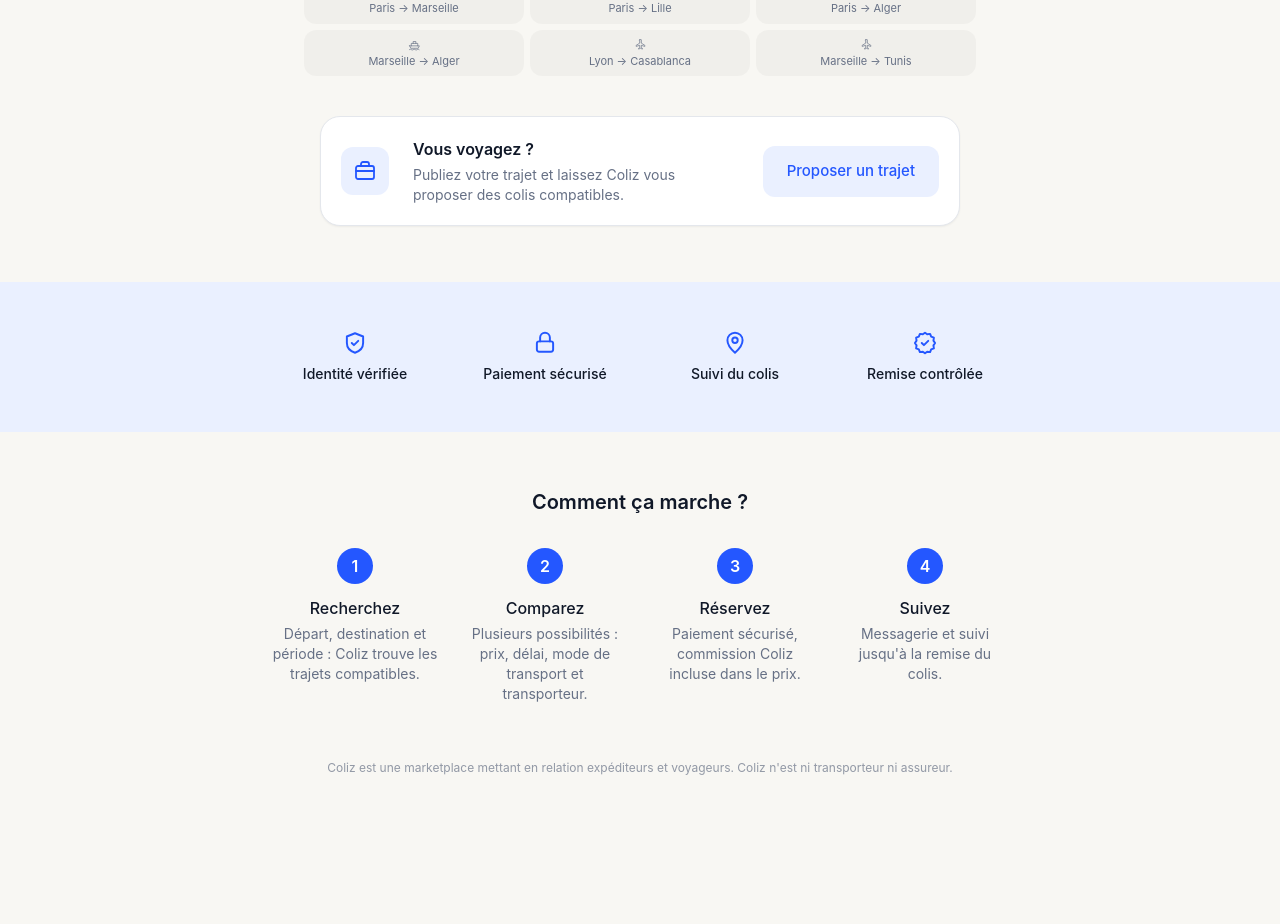
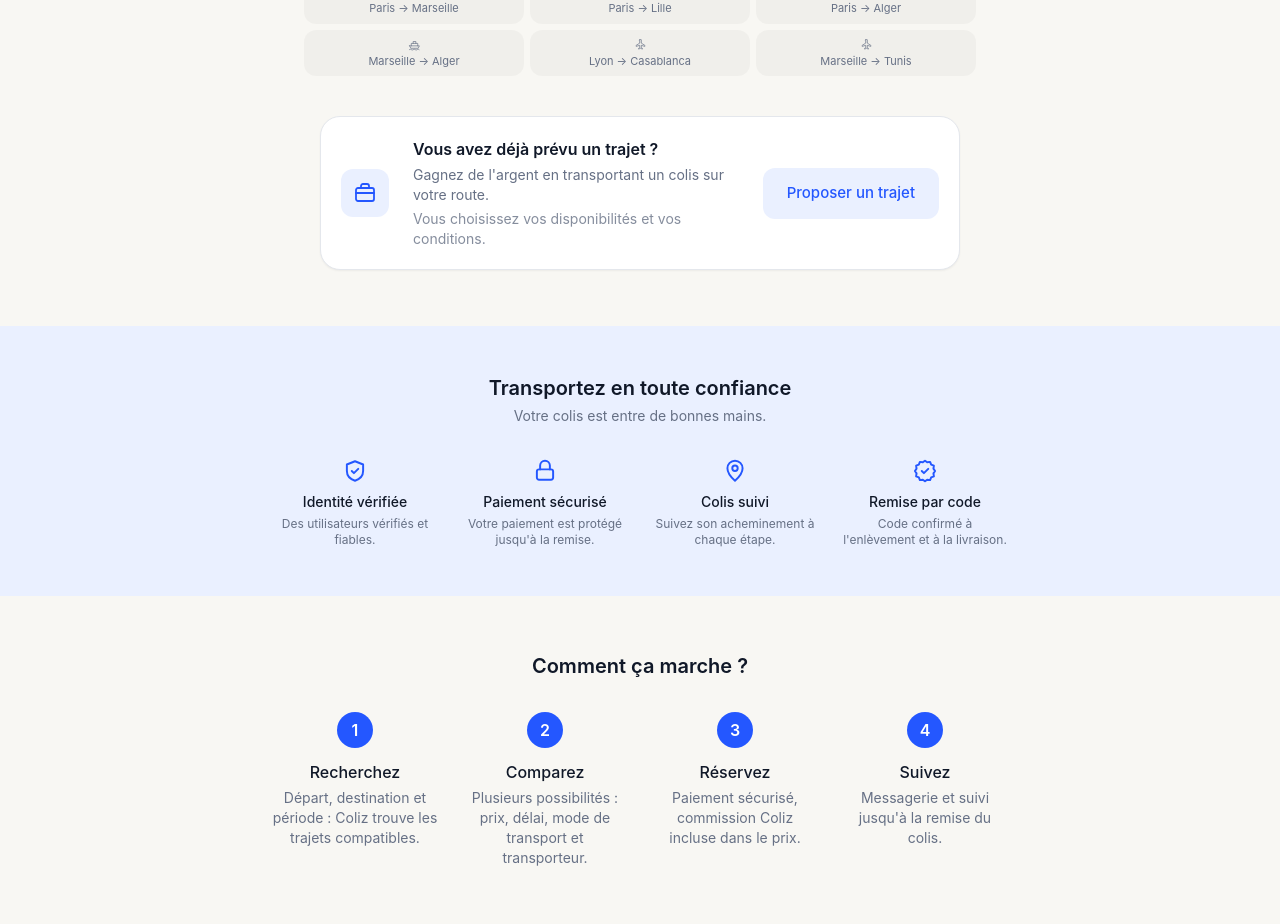
Before and after one commit to deen-tag/Coliz, a Next.js app: page / in a window 1280 px wide. Shown: the part 960-1884 px from the top of the page. Before the commit the page ends 1776 px from the top, so only its background shows below. Built offline with nearby package versions, Linux system fonts and the light colour scheme; no server answers.

Commit message:
Textes accueil

```diff
--- a/src/app/page.tsx
+++ b/src/app/page.tsx
@@ -21,10 +21,10 @@ const FREQUENT_ROUTES: { route: string; mode: "PLANE" | "CAR" | "FERRY" }[] = [
 // Réassurance portée par Coliz plutôt que par une enquête de l'utilisateur
 // sur chaque transporteur (cahier des charges §3, brief UI/UX §7).
 const TRUST_ITEMS = [
-  { Icon: ShieldIcon, label: "Identité vérifiée" },
-  { Icon: LockIcon, label: "Paiement sécurisé" },
-  { Icon: MapPinIcon, label: "Suivi du colis" },
-  { Icon: CheckBadgeIcon, label: "Remise contrôlée" },
+  { Icon: ShieldIcon, label: "Identité vérifiée", text: "Des utilisateurs vérifiés et fiables." },
+  { Icon: LockIcon, label: "Paiement sécurisé", text: "Votre paiement est protégé jusqu'à la remise." },
+  { Icon: MapPinIcon, label: "Colis suivi", text: "Suivez son acheminement à chaque étape." },
+  { Icon: CheckBadgeIcon, label: "Remise par code", text: "Code confirmé à l'enlèvement et à la livraison." },
 ];
 
 const STEPS = [
@@ -151,9 +151,12 @@ export default async function HomePage() {
             <SuitcaseIcon size={24} />
           </div>
           <div className="flex-1">
-            <p className="font-semibold text-ink mb-1">Vous voyagez ?</p>
+            <p className="font-semibold text-ink mb-1">Vous avez déjà prévu un trajet ?</p>
             <p className="text-sm text-ink-muted">
-              Publiez votre trajet et laissez Coliz vous proposer des colis compatibles.
+              Gagnez de l&apos;argent en transportant un colis sur votre route.
+            </p>
+            <p className="text-sm text-ink-muted/80 mt-1">
+              Vous choisissez vos disponibilités et vos conditions.
             </p>
           </div>
           <Link href="/trajets/nouveau" className="w-full sm:w-auto">
@@ -164,11 +167,16 @@ export default async function HomePage() {
 
       {/* Réassurance — la confiance est portée par Coliz, pas par une enquête utilisateur */}
       <section className="bg-primary-light py-12">
+        <div className="max-w-3xl mx-auto px-4 text-center mb-8">
+          <h2 className="text-xl font-semibold text-ink mb-1">Transportez en toute confiance</h2>
+          <p className="text-sm text-ink-muted">Votre colis est entre de bonnes mains.</p>
+        </div>
         <div className="max-w-3xl mx-auto px-4 grid grid-cols-2 sm:grid-cols-4 gap-6 text-center">
-          {TRUST_ITEMS.map(({ Icon, label }) => (
+          {TRUST_ITEMS.map(({ Icon, label, text }) => (
             <div key={label}>
               <Icon size={26} className="text-primary mx-auto mb-2" />
               <p className="text-sm font-medium text-ink">{label}</p>
+              <p className="text-xs text-ink-muted mt-1">{text}</p>
             </div>
           ))}
         </div>
```
